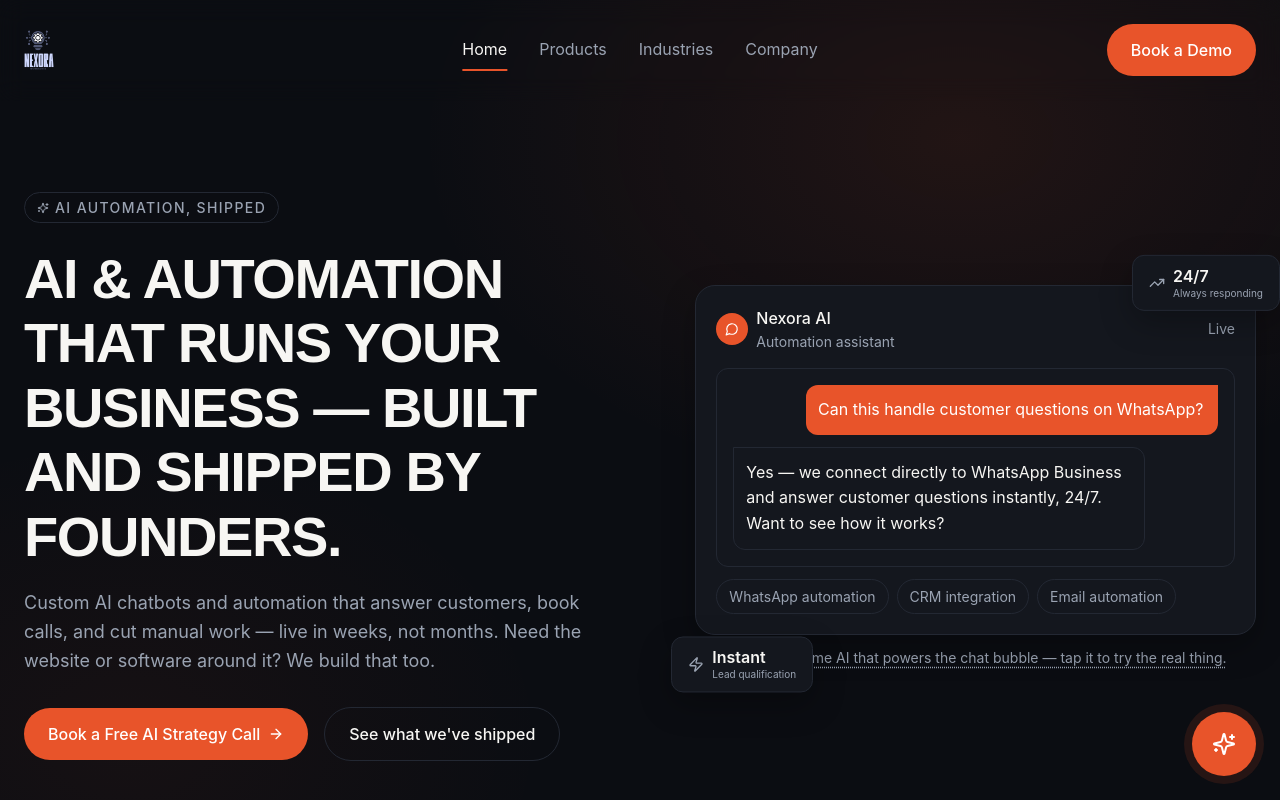
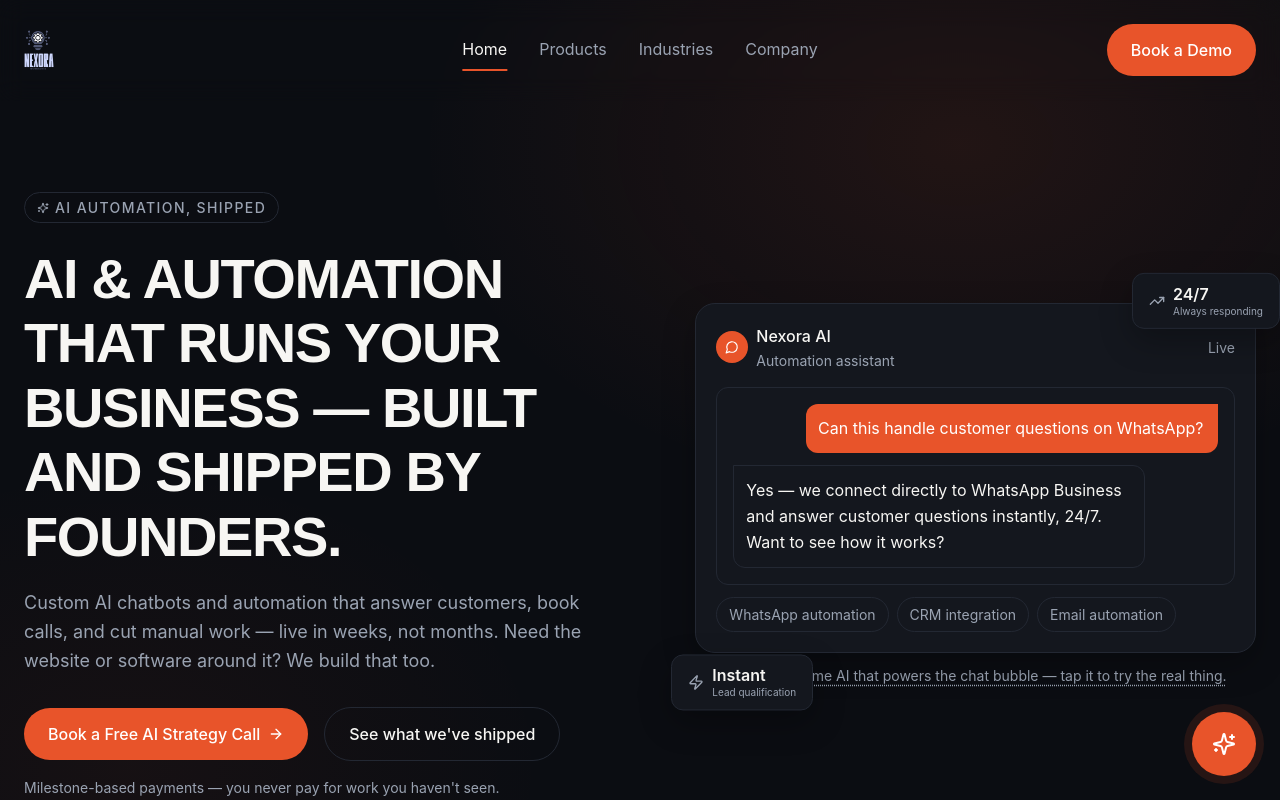
Before and after one commit to abdulhadihasankhan-art/nexora, a Next.js app: page / in a window 1280 px wide. Shown: the top 800 px of the page. Built offline with nearby package versions, Linux system fonts and the light colour scheme.

Commit message:
Update Hero.tsx

```diff
--- a/components/hero/Hero.tsx
+++ b/components/hero/Hero.tsx
@@ -83,6 +83,9 @@ export function Hero() {
               See what we&apos;ve shipped
             </a>
           </div>
+          <p className="text-xs text-muted mt-4">
+            Milestone-based payments — you never pay for work you haven&apos;t seen.
+          </p>
         </motion.div>
 
         <motion.div
```
